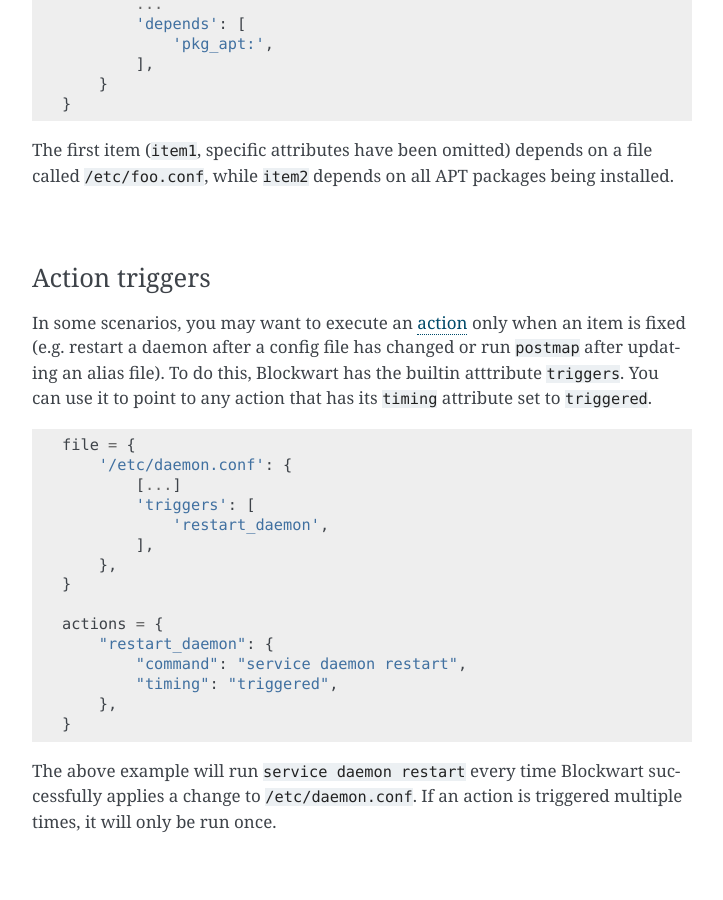
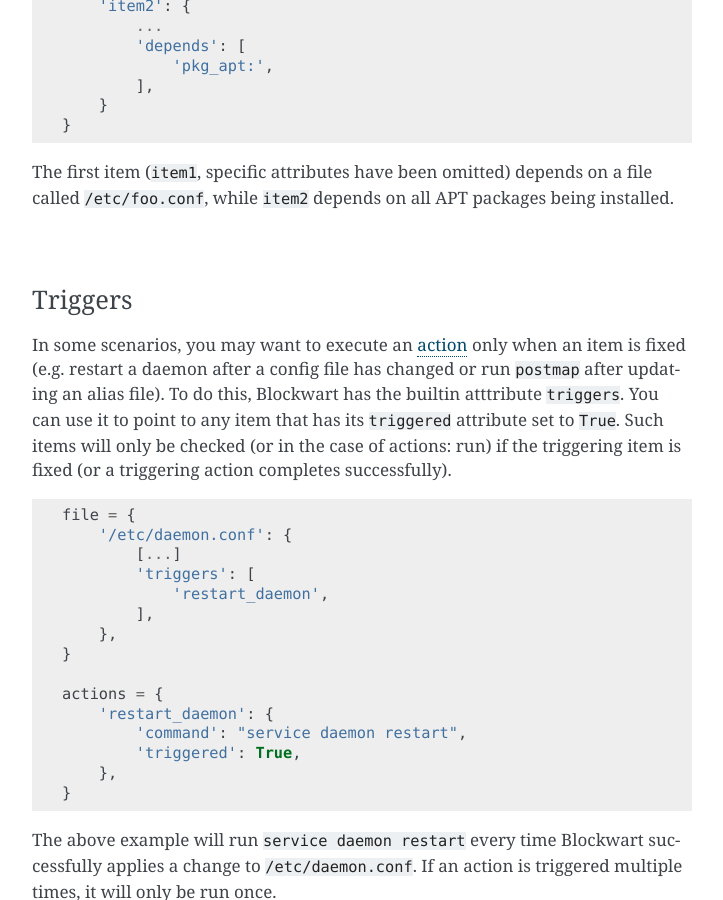
Before and after one commit to bundlewrap/bundlewrap, a Sphinx documentation site: the page built from doc/bundles.rst, in a window 1280 px wide and 900 px high, scrolled down 2177 px. Shown: the whole window, without its empty margins (388-1111 px from the left). Built offline with Sphinx 7.4.7, drawn with Linux system fonts in a browser that asks for light colours; some of the changed text lies outside the part shown.

Commit message:
update action docs

```diff
--- a/doc/bundles.rst
+++ b/doc/bundles.rst
@@ -7,7 +7,7 @@
 .. toctree::
 	:hidden:
 
-	actions
+	item_action
 	item_directory
 	item_file
 	item_group
@@ -119,12 +119,12 @@
 
 |
 
-.. _action_triggers:
+.. _triggers:
 
-Action triggers
-###############
+Triggers
+########
 
-In some scenarios, you may want to execute an :ref:`action <action>` only when an item is fixed (e.g. restart a daemon after a config file has changed or run ``postmap`` after updating an alias file). To do this, Blockwart has the builtin atttribute ``triggers``. You can use it to point to any action that has its ``timing`` attribute set to ``triggered``.
+In some scenarios, you may want to execute an :ref:`action <item_action>` only when an item is fixed (e.g. restart a daemon after a config file has changed or run ``postmap`` after updating an alias file). To do this, Blockwart has the builtin atttribute ``triggers``. You can use it to point to any item that has its ``triggered`` attribute set to ``True``. Such items will only be checked (or in the case of actions: run) if the triggering item is fixed (or a triggering action completes successfully).
 
 .. code-block:: python
 
@@ -138,9 +138,9 @@
 	}
 
 	actions = {
-	    "restart_daemon": {
-	    	"command": "service daemon restart",
-	    	"timing": "triggered",
+	    'restart_daemon': {
+	    	'command': "service daemon restart",
+	    	'triggered': True,
 	    },
 	}
 
```
Also changed, not shown: other parts of doc/bundles.rst (+1 -1 lines), doc/item_action.rst (renamed from doc/actions.rst, +3 -24 lines).
